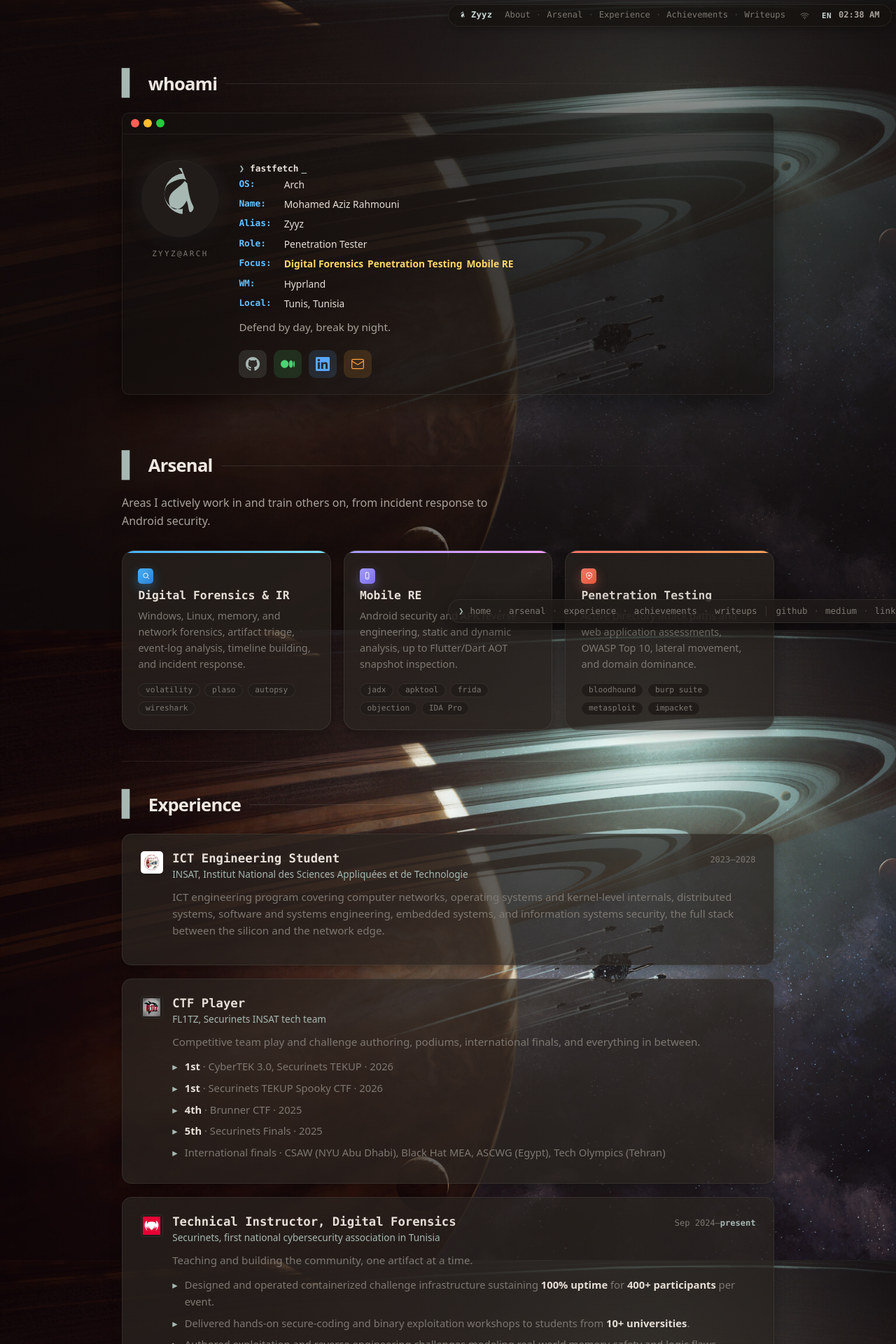
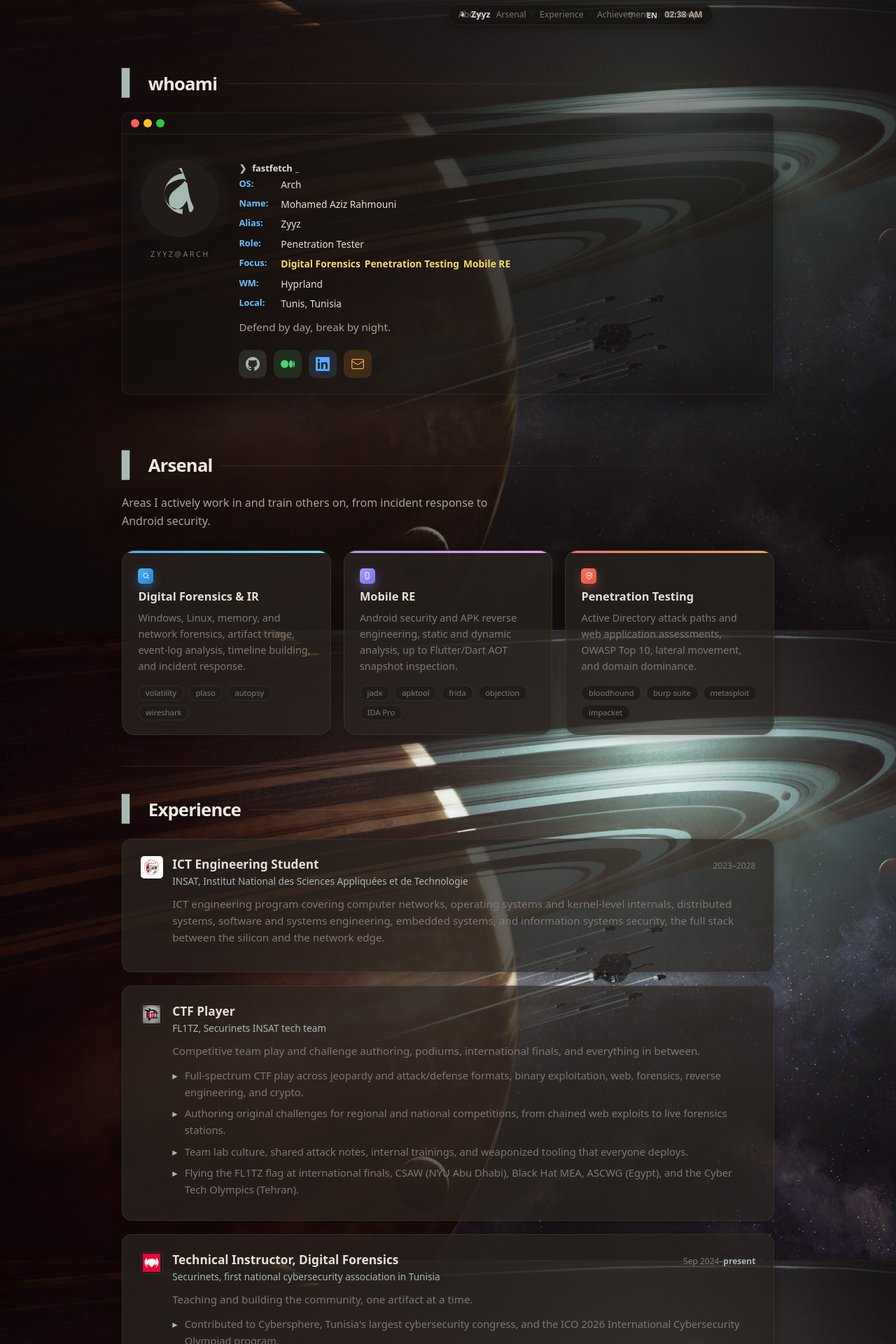
Before and after one commit to 0xZyyz/0xZyyz.github.io, a Jekyll site: the page built from index.html, in a window 1280 px wide. Shown: the top 1920 px of the page at 70% size. Built offline with Jekyll 4.4.1, drawn with Linux system fonts in a browser that asks for light colours; some of the changed text lies outside the part shown.

Commit message:
Drop mono font everywhere, centered waybar pill, FL1TZ/Securinets content, no dockbar

```diff
--- a/_layouts/default.html
+++ b/_layouts/default.html
@@ -6,7 +6,7 @@
     {% seo %}
     <link rel="preconnect" href="https://fonts.googleapis.com">
     <link rel="preconnect" href="https://fonts.gstatic.com" crossorigin>
-    <link href="https://fonts.googleapis.com/css2?family=Space+Grotesk:wght@400;500;600;700&family=Space+Mono:wght@400;700&display=swap" rel="stylesheet">
+    <link href="https://fonts.googleapis.com/css2?family=Space+Grotesk:wght@400;500;600;700&display=swap" rel="stylesheet">
     <link rel="stylesheet" href="{{ '/style.css' | relative_url }}">
   </head>
   <body>
@@ -66,20 +66,6 @@
     </div>
 
     {{ content }}
-
-    <nav class="dockbar" id="dockbar" aria-label="Launcher">
-      <span class="dockbar__prompt" aria-hidden="true">❯</span>
-      <a href="#about">home</a><span class="dockbar__dot" aria-hidden="true">·</span>
-      <a href="#arsenal">arsenal</a><span class="dockbar__dot" aria-hidden="true">·</span>
-      <a href="#experience">experience</a><span class="dockbar__dot" aria-hidden="true">·</span>
-      <a href="#achievements">achievements</a><span class="dockbar__dot" aria-hidden="true">·</span>
-      <a href="#writeups">writeups</a>
-      <span class="dockbar__sep" aria-hidden="true"></span>
-      <a href="https://github.com/Zyyz2" target="_blank" rel="noopener">github</a><span class="dockbar__dot" aria-hidden="true">·</span>
-      <a href="https://medium.com/@Zyyz" target="_blank" rel="noopener">medium</a><span class="dockbar__dot" aria-hidden="true">·</span>
-      <a href="https://www.linkedin.com/in/azizrahmouni/" target="_blank" rel="noopener">linkedin</a><span class="dockbar__dot" aria-hidden="true">·</span>
-      <a href="mailto:mohamedaziz.rahmouni@insat.ucar.tn">email</a>
-    </nav>
 
     <script>
       (function () {
--- a/index.html
+++ b/index.html
@@ -117,13 +117,12 @@ layout: default
               <p class="exp__org">FL1TZ, Securinets INSAT tech team</p>
             </div>
           </div>
-          <p class="exp__desc">Competitive team play and challenge authoring, podiums, international finals, and everything in between.</p>
+<p class="exp__desc">Competitive team play and challenge authoring, podiums, international finals, and everything in between.</p>
           <ul class="exp__points">
-            <li><b>1st</b> · CyberTEK 3.0, Securinets TEKUP · 2026</li>
-            <li><b>1st</b> · Securinets TEKUP Spooky CTF · 2026</li>
-            <li><b>4th</b> · Brunner CTF · 2025</li>
-            <li><b>5th</b> · Securinets Finals · 2025</li>
-            <li>International finals · CSAW (NYU Abu Dhabi), Black Hat MEA, ASCWG (Egypt), Tech Olympics (Tehran)</li>
+            <li>Full-spectrum CTF play across jeopardy and attack/defense formats, binary exploitation, web, forensics, reverse engineering, and crypto.</li>
+            <li>Authoring original challenges for regional and national competitions, from chained web exploits to live forensics stations.</li>
+            <li>Team lab culture, shared attack notes, internal trainings, and weaponized tooling that everyone deploys.</li>
+            <li>Flying the FL1TZ flag at international finals, CSAW (NYU Abu Dhabi), Black Hat MEA, ASCWG (Egypt), and the Cyber Tech Olympics (Tehran).</li>
           </ul>
         </div>
       </article>
@@ -140,6 +139,8 @@ layout: default
           </div>
           <p class="exp__desc">Teaching and building the community, one artifact at a time.</p>
           <ul class="exp__points">
+            <li>Contributed to Cybersphere, Tunisia's largest cybersecurity congress, and the ICO 2026 International Cybersecurity Olympiad program.</li>
+            <li>Helped run flagship national CTFs like Darkest Hour and hands-on learning events like CyberCamp across the country.</li>
             <li>Designed and operated containerized challenge infrastructure sustaining <b>100% uptime</b> for <b>400+ participants</b> per event.</li>
             <li>Delivered hands-on secure-coding and binary exploitation workshops to students from <b>10+ universities</b>.</li>
             <li>Authored exploitation and reverse engineering challenges modeling real-world memory-safety and logic flaws.</li>
--- a/style.css
+++ b/style.css
@@ -26,7 +26,7 @@
   --shadow: 0 4px 16px rgba(0, 0, 0, 0.28);
   --shadow-lg: 0 12px 32px rgba(0, 0, 0, 0.45);
 
-  --mono: ui-monospace, 'JetBrains Mono', 'Cascadia Code', 'SF Mono', Menlo, Consolas, monospace;
+  --mono: system-ui, -apple-system, 'Segoe UI', Roboto, 'Helvetica Neue', sans-serif;
   --sans: system-ui, -apple-system, 'Segoe UI', Roboto, 'Helvetica Neue', sans-serif;
 
   --bar-bg: rgba(20, 17, 15, 0.72);
@@ -98,8 +98,8 @@ code {
   z-index: 1000;
   display: flex;
   align-items: center;
-  gap: 18px;
-  height: 32px;
+  justify-content: center;
+  height: 30px;
   padding: 0 14px;
   background: var(--bar-bg);
   backdrop-filter: blur(24px) saturate(160%);
@@ -114,6 +114,10 @@ code {
 }
 
 .waybar__logo {
+  position: absolute;
+  left: 14px;
+  top: 50%;
+  transform: translateY(-50%);
   display: flex;
   align-items: center;
   gap: 6px;
@@ -138,7 +142,10 @@ code {
 .waybar__dot { color: rgba(239, 232, 225, 0.22); }
 
 .waybar__right {
-  margin-left: auto;
+  position: absolute;
+  right: 12px;
+  top: 50%;
+  transform: translateY(-50%);
   display: flex;
   align-items: center;
   gap: 8px;
@@ -314,72 +321,22 @@ code {
   padding: 0 2px;
 }
 
-/* ---- bottom launcher (terminal-style text bar) ---- */
-.dockbar {
-  position: fixed;
-  bottom: 10px;
-  left: 50%;
-  transform: translateX(-50%);
-  z-index: 1000;
-  display: flex;
-  align-items: baseline;
-  gap: 9px;
-  max-width: calc(100vw - 24px);
-  padding: 6px 14px;
-  background: rgba(33, 28, 25, 0.72);
-  backdrop-filter: blur(24px) saturate(160%);
-  -webkit-backdrop-filter: blur(24px) saturate(160%);
-  border: 1px solid var(--line);
-  border-radius: 999px;
-  font-family: var(--mono);
-  font-size: 0.78rem;
-  color: var(--text-secondary);
-  box-shadow: 0 8px 28px rgba(0, 0, 0, 0.45);
-  white-space: nowrap;
-  overflow-x: auto;
-}
-
-.dockbar__prompt { color: var(--accent); font-weight: 700; }
-
-.dockbar a { color: var(--muted); text-decoration: none; }
-.dockbar a:hover { color: var(--text-heading); text-decoration: none; }
-
-.dockbar__dot { color: rgba(239, 232, 225, 0.22); }
-
-.dockbar__sep {
-  width: 1px;
-  height: 14px;
-  background: rgba(239, 232, 225, 0.12);
-  margin: 0 4px;
-  align-self: center;
-}
-
 /* ---- layout ---- */
 body { padding-top: 42px; }
 
 .layout {
   max-width: 980px;
   margin: 0 auto;
-  padding: 2rem 1.5rem 6rem;
+  padding: 2rem 1.5rem 4rem;
 }
 
-.waybar, .layout, .dockbar {
+.waybar, .layout {
   animation: page-in 0.5s 0.85s cubic-bezier(0.22, 1, 0.36, 1) both;
 }
 
 @keyframes page-in {
   from { opacity: 0; transform: translateY(14px); }
   to   { opacity: 1; transform: translateY(0); }
-}
-
-.site-footer {
-  text-align: center;
-  font-family: var(--mono);
-  font-size: 0.72rem;
-  color: var(--muted);
-  letter-spacing: 0.02em;
-  padding: 0 1rem 5.2rem;
-  user-select: none;
 }
 
 .hero {
@@ -987,8 +944,7 @@ body { padding-top: 42px; }
   .capture-quiet { grid-template-columns: 48px 1fr; }
   .waybar { padding: 0 10px; }
   .waybar__mod { display: none; }
-  .dockbar { gap: 7px; padding: 5px 11px; font-size: 0.72rem; }
-  .layout { padding: 2rem 1.1rem 7rem; }
+  .layout { padding: 2rem 1.1rem 4rem; }
   .hero { padding: 1.5rem 0 2.5rem; }
   .neofetch { grid-template-columns: 1fr; gap: 1.2rem; padding: 0 1.1rem 1.3rem; }
   .nf-titlebar { margin: 0 -1.1rem 1rem; }
```
